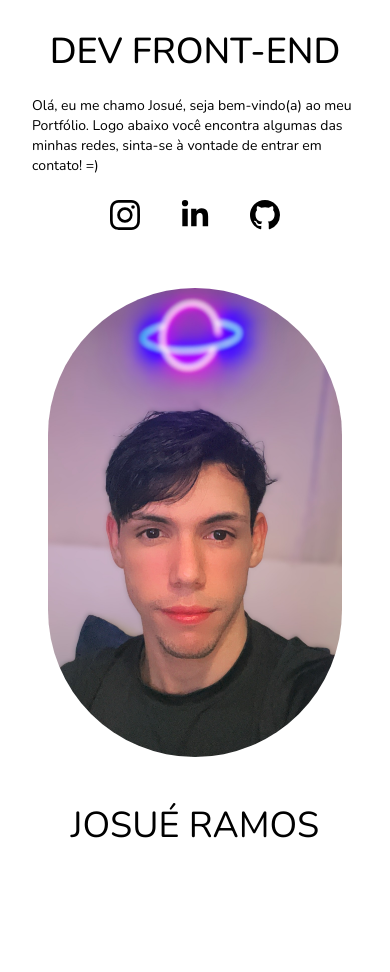
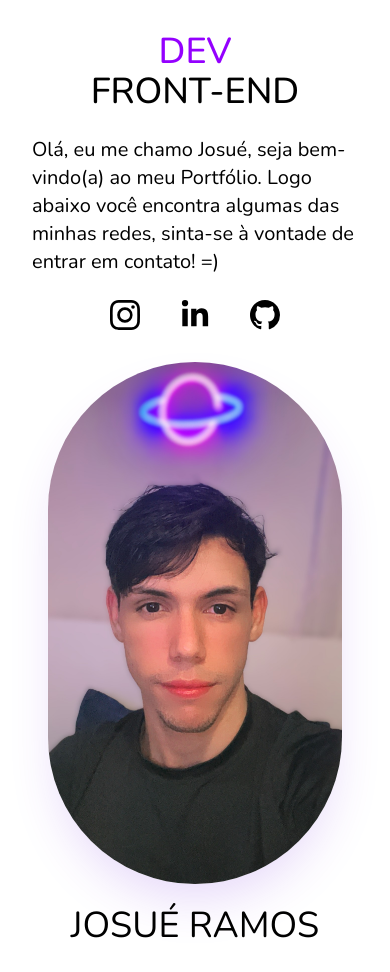
Before and after one commit to Niall-swift/portfolio, a React (Create React App) app: page /Dashboardr in a window 390 px wide. Built offline with nearby package versions, Linux system fonts and the light colour scheme.

Commit message:
new version

```diff
--- a/src/components/PageTransition/index.jsx
+++ b/src/components/PageTransition/index.jsx
@@ -10,7 +10,7 @@ export const PageTransition = () => (
       }}
       exit={{ scaleY: 1 }}
       transition={{ ...transition, duration: 1}}
-      className="fixed top-0 left-0 w-full h-screen origin-bottom bg-Xbox-SbBlack z-50"
+      className="fixed top-0 left-0 w-full h-screen origin-bottom bg-Xbox-roxo z-50"
     >
     </motion.div>
 
@@ -21,7 +21,7 @@ export const PageTransition = () => (
       }}
       exit={{ scaleY : 0 }}
       transition={{ ...transition, duration: 1}}
-      className="fixed top-0 left-0 w-full h-screen origin-top bg-Xbox-SbBlack z-50 "
+      className="fixed top-0 left-0 w-full h-screen origin-top bg-Xbox-roxo z-50 "
     >
     </motion.div>
 
--- a/src/pages/Dashboadr/index.jsx
+++ b/src/pages/Dashboadr/index.jsx
@@ -11,18 +11,18 @@ export function Dashboadr() {
     <>
       <PageTransition />
 
-      <section className="container relative z-20 mx-auto w-full overflow-hidden sm:mt-4">
+      <section className="container relative z-20 mx-auto w-full h-full overflow-hidden sm:mt-4">
         <motion.div
           {...fadeInUp}
           transition={{ ...fadeInUp.transition, delay: 0.2 }}
           className="mx-auto grid items-center gap-4 p-8 sm:grid-cols-3 xl:gap-14 "
         >
           <div className="flex flex-col gap-6">
-            <h1 className="text-center font-Wulkan text-4xl font-medium uppercase text-darkBrown sm:text-left lg:text-5xl">
-              Dev <br className="hidden sm:block" /> Front-End
+            <h1 className="text-center font-Wulkan text-4xl font-medium uppercase  text-Xbox-Purple sm:text-left lg:text-5xl">
+              Dev <br className="hidden sm:block" /> <p className="text-black">Front-End</p>
             </h1>
 
-            <p className="text-sm lg:text-base">
+            <p className="text-xl xl:text-base">
               Olá, eu me chamo Josué, seja bem-vindo(a) ao meu Portfólio.
               Logo abaixo você encontra algumas das minhas redes, sinta-se
               à vontade de entrar em contato! =)
@@ -30,34 +30,40 @@ export function Dashboadr() {
             {/* Redes sociais */}
             <div className="flex justify-center gap-10 pb-4 text-3xl sm:justify-start sm:pt-6">
               <a
+                target="_blank"
+                rel="noreferrer noopener"
                 href="https://www.instagram.com/niall_swift_/"
-                className="transition hover:text-accent"
+                className="transition hover:text-Xbox-Purple"
               >
                 <BsInstagram />
               </a>
               <a
+                target="_blank"
+                rel="noreferrer noopener"
                 href="https://www.linkedin.com/in/josué-ramos-dev"
-                className="transition hover:text-accent"
+                className="transition hover:text-Xbox-Purple"
               >
                 <FaLinkedinIn />
               </a>
               <a
+                target="_blank"
+                rel="noreferrer noopener"
                 href="https://github.com/Niall-swift"
-                className="transition hover:text-accent"
+                className="transition hover:text-Xbox-Purple"
               >
                 <BsGithub />
               </a>
             </div>
           </div>
 
-          <div className="mx-auto h-[90%] w-[90%] overflow-hidden rounded-full">
+          <div className="mx-auto w-[90%] shadow-2xl shadow-Xbox-roxo/20 overflow-hidden rounded-full">
             <motion.img
               whileHover={{ scale: 1.1 }}
               initial={{ scale: 1.15 }}
               animate={{ scale: 1 }}
               transition={{ ...transition, duration: 1.45, delay: 0.7 }}
               src={picture}
-              className="mx-auto w-full "
+              className="mx-auto w-full"
             />
           </div>
           <div className="relative h-2/3 ">
@@ -67,20 +73,16 @@ export function Dashboadr() {
 
             <Link
               to="/projects"
-              className="absolute -bottom-4 left-6 hidden h-32 w-32 items-center justify-center rounded-full border border-darkBrown sm:flex lg:left-14 lg:h-40 lg:w-40 xl:bottom-0"
+              className="absolute -bottom-4 left-6 hidden h-32 w-32 items-center justify-center rounded-full border border-Xbox-Sinza sm:flex lg:left-14 lg:h-40 lg:w-40 xl:bottom-0  hover:scale-105 transition duration-300"
             >
-              <div className="absolute top-2 right-1 h-6 w-6 rounded-full bg-accent lg:top-1 lg:right-5"></div>
+              <div className="absolute top-2 right-1 h-6 w-6 rounded-full group-hover:animate-pulse transition bg-Xbox-Purple lg:top-1 lg:right-5"></div>
               <p className="w-20">Ver meus Projetos</p>
               <BsArrowUpRight className="h-5 w-5" />
             </Link>
+
           </div>
         </motion.div>
-        <motion.div
-          {...fadeInDown}
-          transition={{ ...fadeInDown.transition, duration: 1.25 }}
-          className="flex w-full justify-center gap-6 py-12 sm:gap-20 sm:p-6"
-        >
-        </motion.div>
+
       </section>
 
       {/* Efeitos em volta do site */}
--- a/src/routes/routes.js
+++ b/src/routes/routes.js
@@ -1,5 +1,4 @@
 import { Route, Routes, useLocation } from "react-router-dom";
-import Login from "../pages/Login";
 import { Dashboadr } from "../pages/Dashboadr";
 import { AnimatePresence } from "framer-motion";
 
@@ -9,7 +8,6 @@ function AppRoute() {
   return (
     <AnimatePresence>
       <Routes location={location} key={location.pathname}>
-        <Route path="/" element={<Login />} />
         <Route path="/Dashboardr" element={<Dashboadr />} />
       </Routes>
     </AnimatePresence>
```
